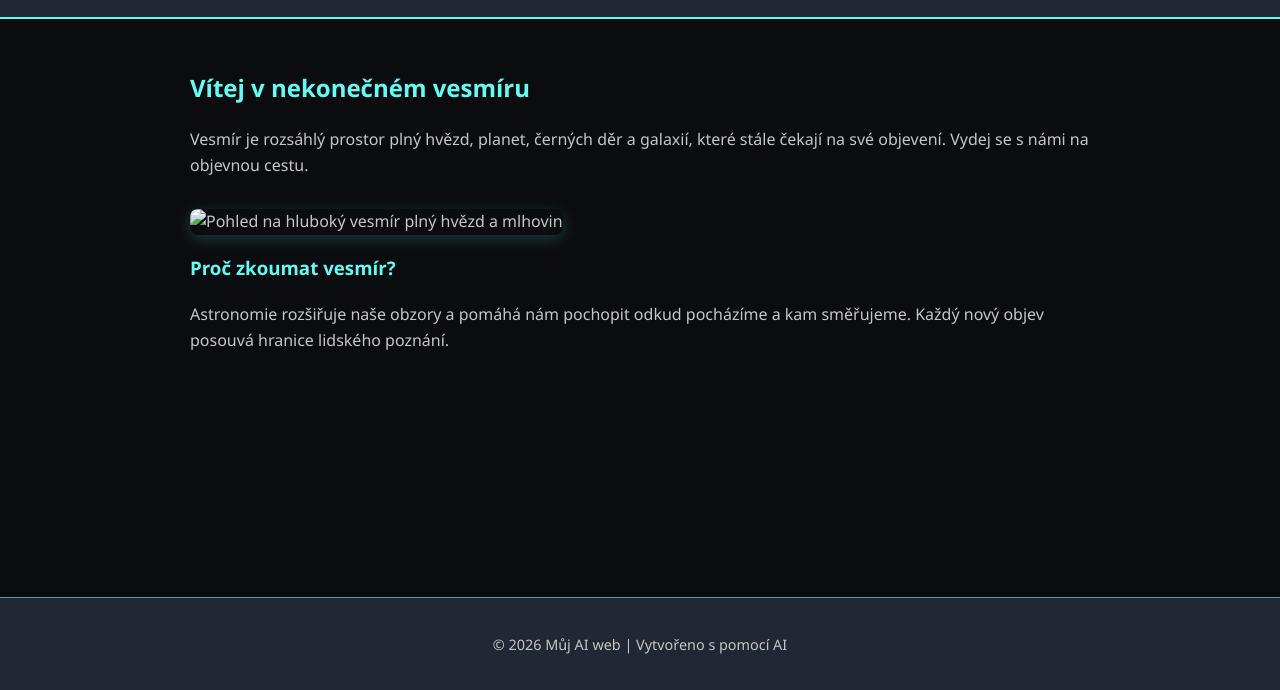
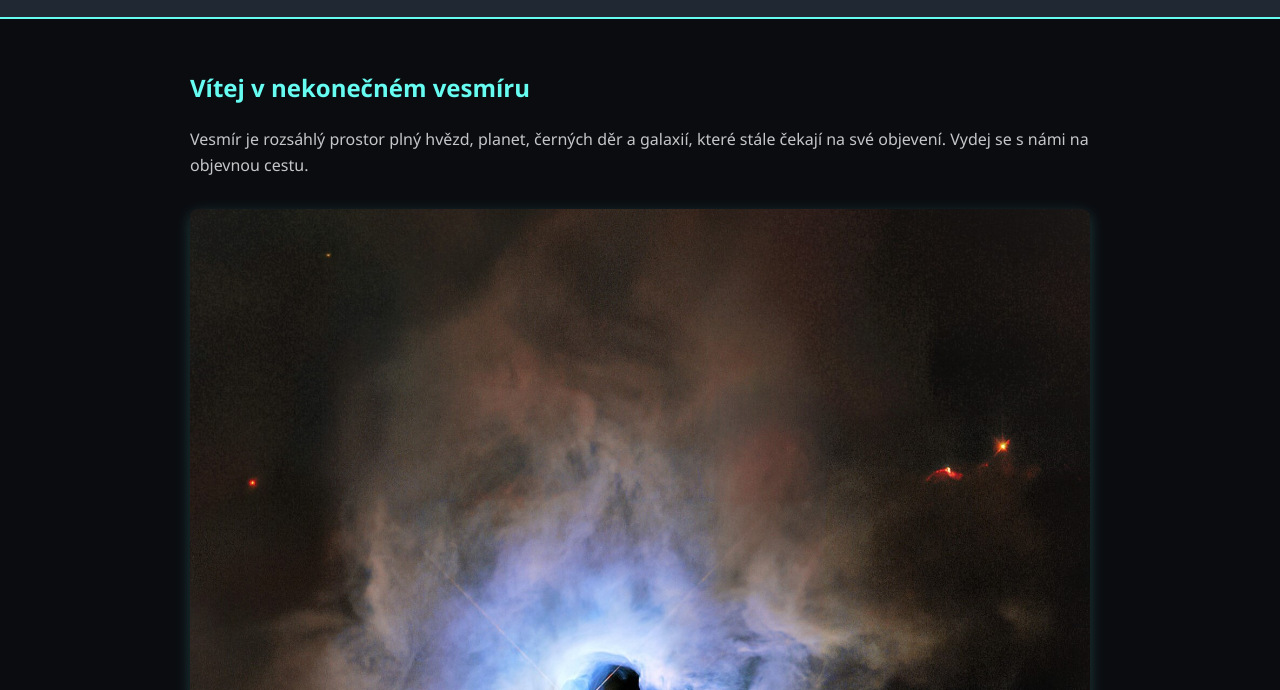
Before and after one commit to kachynskyi125/23_10_DIV, a plain HTML site: page index.html in a window 1280 px wide. Shown: the part 110-800 px from the top of the page. Drawn offline with Linux system fonts and the light colour scheme.

Commit message:
Fix index.html

```diff
--- a/index.html
+++ b/index.html
@@ -21,7 +21,7 @@
         <section class="hero">
             <h2>Vítej v nekonečném vesmíru</h2>
             <p>Vesmír je rozsáhlý prostor plný hvězd, planet, černých děr a galaxií, které stále čekají na své objevení. Vydej se s námi na objevnou cestu.</p>
-            <img src="vesmir-uvod.jpg" alt="Pohled na hluboký vesmír plný hvězd a mlhovin">
+            <img src="img/vesmir-uvod.jpg" alt="Pohled na hluboký vesmír plný hvězd a mlhovin">
         </section>
 
         <section class="info">
```
